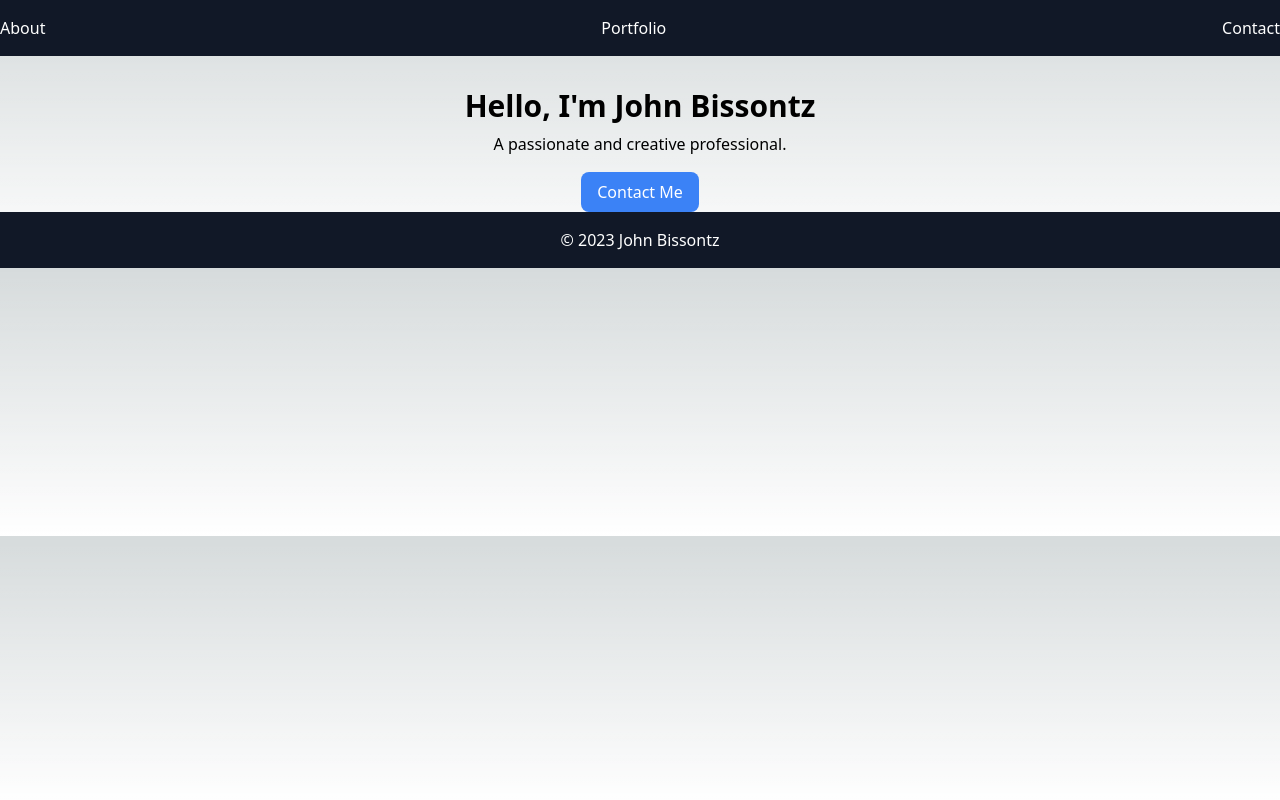
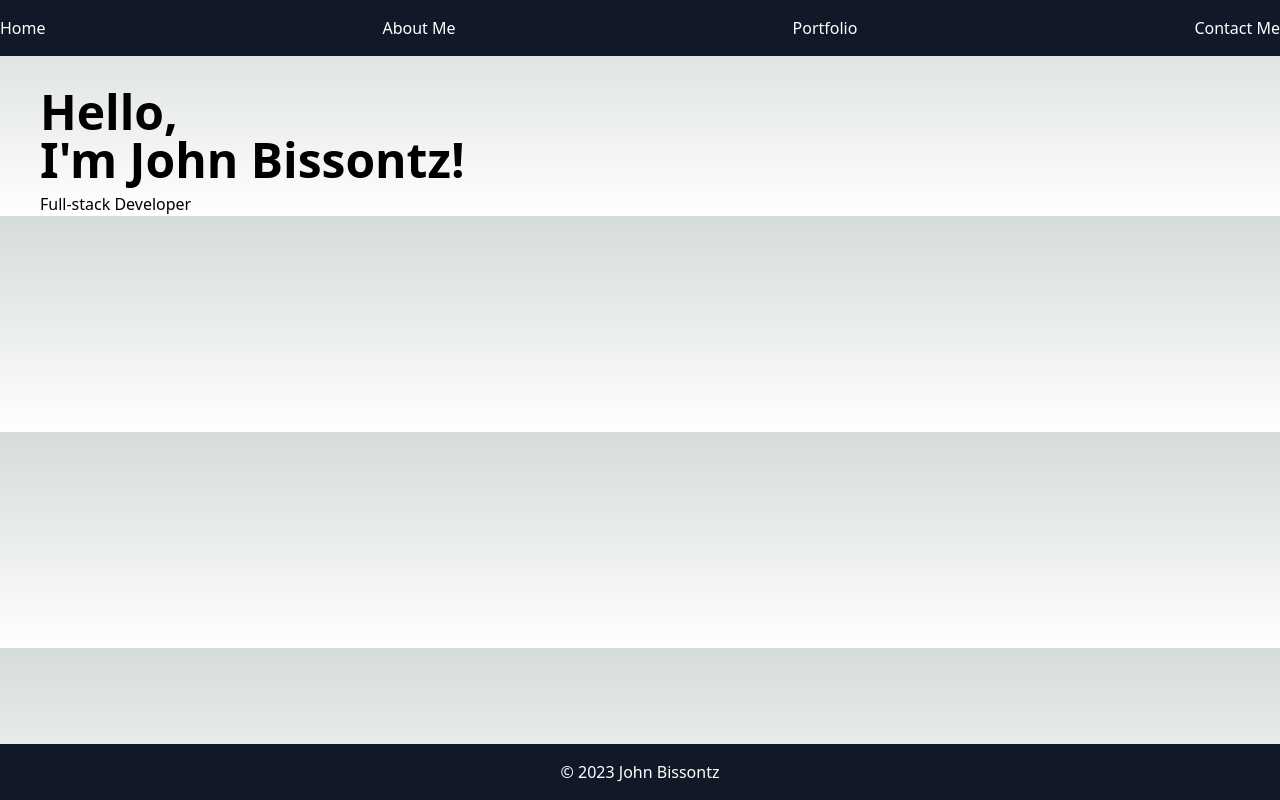
Before and after one commit to Bissontz/bissontz-portfolio, a Next.js app: page / in a window 1280 px wide. Built offline with nearby package versions, Linux system fonts and the light colour scheme.

Commit message:
Added bases for main pages

```diff
--- a/src/app/(home)/page.tsx
+++ b/src/app/(home)/page.tsx
@@ -3,10 +3,11 @@ import Layout from "../components/layout";
 
 const Home = () => (
     <Layout>
-        <section id='hero' className="text-center">
-            <h1 className="text-3xl font-semibold">Hello, I&apos;m John Bissontz</h1>
-            <p className="mt-2">A passionate and creative professional.</p>
-            <a href='#contact' className="mt-4 inline-block bg-blue-500 text-white py-2 px-4 rounded-lg hover:bg-blue-600 transition duration-300">Contact Me</a>
+        <section id='hero' className="text-justify">
+            <h1 className="text-5xl font-semibold px-10">Hello, </h1>
+            <h1 className="text-5xl font-semibold px-10">I'm John Bissontz!</h1>
+            <p className="mt-2 px-10">Full-stack Developer</p>
+            {/*<a href='#contact' className="mt-4 inline-block bg-blue-500 text-white py-2 px-4 rounded-lg hover:bg-blue-600 transition duration-300">Contact Me</a>*/}
         </section>
 
         {/* Add more sections here */}
--- /dev/null
+++ b/src/app/(pages)/about/page.tsx
@@ -0,0 +1,15 @@
+import React from "react";
+import Layout from "../../components/layout";
+
+const AboutPage = () => (
+    <Layout>
+        <div className="">
+            <h1 className="text-2xl px-4">About Me</h1>
+            <p className="p-4"> I was born and raised in the Pittburgh area.</p>
+
+        </div>
+    </Layout>
+    );
+
+
+    export default AboutPage;
--- /dev/null
+++ b/src/app/(pages)/contact/page.tsx
@@ -0,0 +1,10 @@
+import React from "react";
+import Layout from "../../components/layout";
+
+const ContactPage = () => (
+    <Layout>
+
+    </Layout>
+);
+
+export default ContactPage;
--- /dev/null
+++ b/src/app/(pages)/portfolio/page.tsx
@@ -0,0 +1,18 @@
+import React from "react";
+import Layout from "../../components/layout";
+
+const PortfolioPage = () => (
+    <Layout>
+        <h1 className="text-2xl p-4 underline">Professional Projects</h1>
+            <h2 className="px-10">Project 1</h2>
+            <h2 className="px-10">Project 2</h2>
+            <h2 className="px-10">Project 3</h2>
+
+        <h1 className="text-2xl p-4 underline">Personnal Projects</h1>
+            <h2 className="px-10">Project 1</h2>
+            <h2 className="px-10">Project 2</h2>
+            <h2 className="px-10">Project 3</h2>
+    </Layout>
+);
+
+export default PortfolioPage;
--- a/src/app/components/layout.tsx
+++ b/src/app/components/layout.tsx
@@ -6,13 +6,16 @@ const Layout = ({ children } : { children: React.ReactNode}) => (
       <nav className='container mx-auto'>
         <ul className='flex justify-between items-center'>
           <li>
-            <a href='#about' className='text-white hover:text-gray-400'>About</a>
+            <a href='/' className='text-white hover:text-gray-400'>Home</a>
           </li>
           <li>
-            <a href='#portfolio' className='text-white hover:text-gray-400'>Portfolio</a>
+            <a href='about' className='text-white hover:text-gray-400'>About Me</a>
           </li>
           <li>
-            <a href='#contact' className='text-white hover:text-gray-400'>Contact</a>
+            <a href='portfolio' className='text-white hover:text-gray-400'>Portfolio</a>
+          </li>
+          <li>
+            <a href='contact' className='text-white hover:text-gray-400'>Contact Me</a>
           </li>
         </ul>
       </nav>
@@ -22,7 +25,7 @@ const Layout = ({ children } : { children: React.ReactNode}) => (
       {children}
     </main>
 
-    <footer className='text-center py-4 bg-gray-900 text-white'>
+    <footer className='text-center bg-gray-900 text-white fixed inset-x-0 bottom-0 p-4'>
       &copy; {new Date().getFullYear()} John Bissontz
     </footer>
   </div>
```
